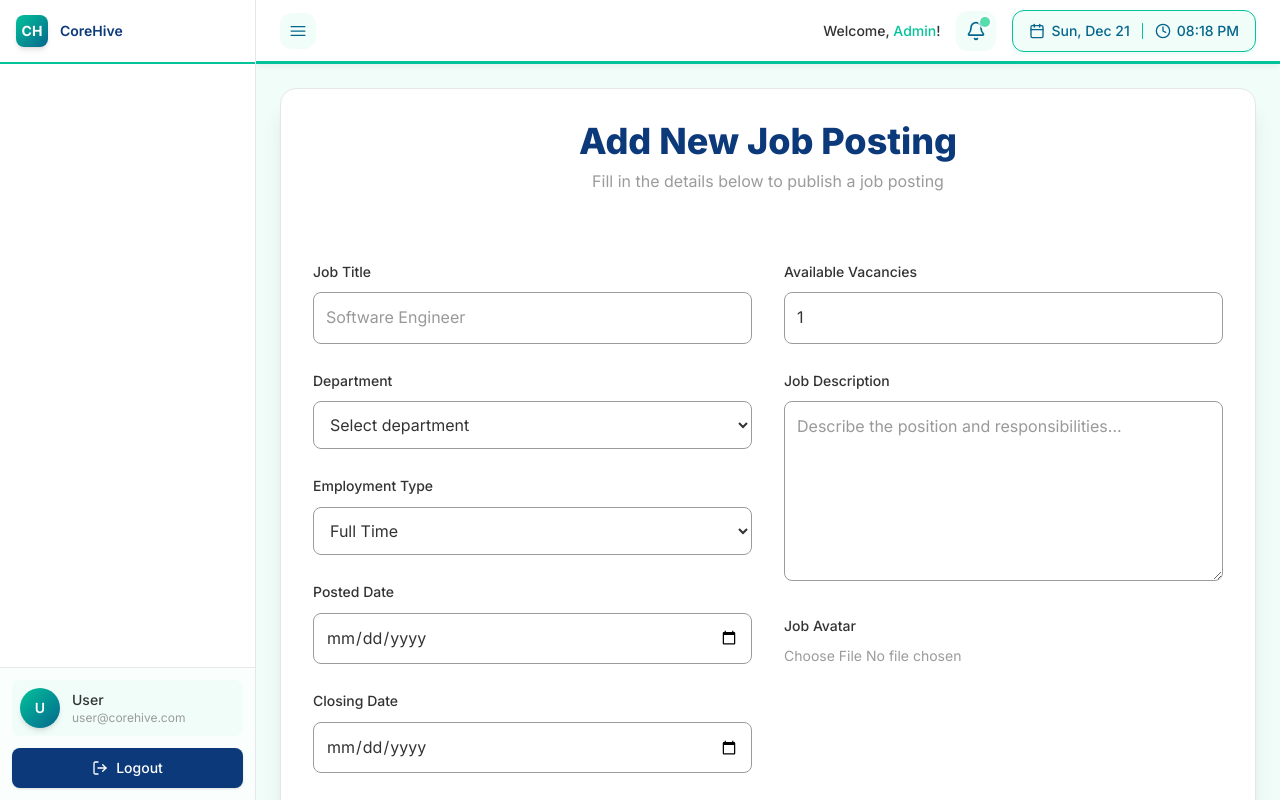
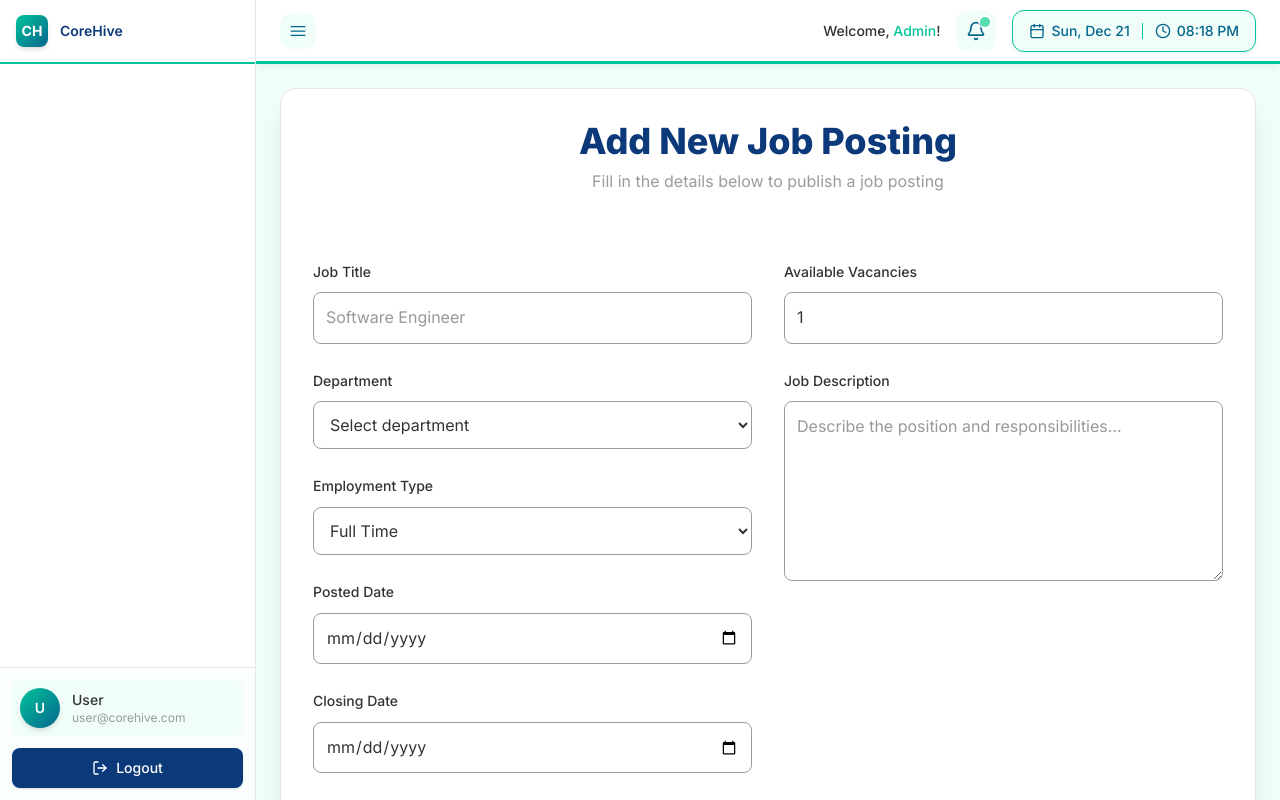
Before and after one commit to She-han/CoreHive-SaaS_HR_Platform, a React (Vite) app in the folder frontend/: page /hr_staff/addjobform in a window 1280 px wide. Built offline with nearby package versions, Linux system fonts and the light colour scheme.

Commit message:
temperorly removed Avatar from job posting

```diff
--- a/frontend/src/components/hrstaff/hiringmanagement/AddJobForm.jsx
+++ b/frontend/src/components/hrstaff/hiringmanagement/AddJobForm.jsx
@@ -297,7 +297,7 @@ useEffect(() => {
 
 
             {/* Avatar Upload */}
-            <div>
+            {/* <div>
               <label className="text-sm font-medium text-[#333333]">Job Avatar</label>
               <input
                 type="file"
@@ -305,7 +305,7 @@ useEffect(() => {
                 onChange={handleFileChange}
                 className="mt-2 w-full text-sm text-[#9B9B9B]"
               />
-            </div>
+            </div> */}
           </div>
 
           {/* ACTION BUTTONS */}
--- a/frontend/src/components/hrstaff/hiringmanagement/EditeJobPosting.jsx
+++ b/frontend/src/components/hrstaff/hiringmanagement/EditeJobPosting.jsx
@@ -319,7 +319,7 @@ payload.append("avatar", avatarFile);
             </div>
 
 
-            {/* Avatar Upload */}
+            {/* Avatar Upload
             <div>
               <label className="text-sm font-medium text-[#333333]">Job Avatar</label>
               <input
@@ -328,7 +328,7 @@ payload.append("avatar", avatarFile);
                 onChange={handleFileChange}
                 className="mt-2 w-full text-sm text-[#9B9B9B]"
               />
-            </div>
+            </div> */}
           </div>
 
           {/* ACTION BUTTONS */}
--- a/frontend/src/components/hrstaff/hiringmanagement/JobCard.jsx
+++ b/frontend/src/components/hrstaff/hiringmanagement/JobCard.jsx
@@ -29,9 +29,9 @@ const JobCard = ({
       {/* HEADER */}
       <div className="flex items-start justify-between flex-wrap gap-3">
         <div className="flex items-center gap-3">
-          <div className="w-12 h-12 bg-white border border-[#02C39A]/30 rounded-lg flex items-center justify-center shadow-inner">
+          {/* <div className="w-12 h-12 bg-white border border-[#02C39A]/30 rounded-lg flex items-center justify-center shadow-inner">
             <img src={avatar} alt={title} className="w-8 h-8 object-contain" />
-          </div>
+          </div> */}
           <div>
             <h2 className="text-[#0C397A] font-semibold text-lg leading-snug tracking-tight">
               {title}
```
